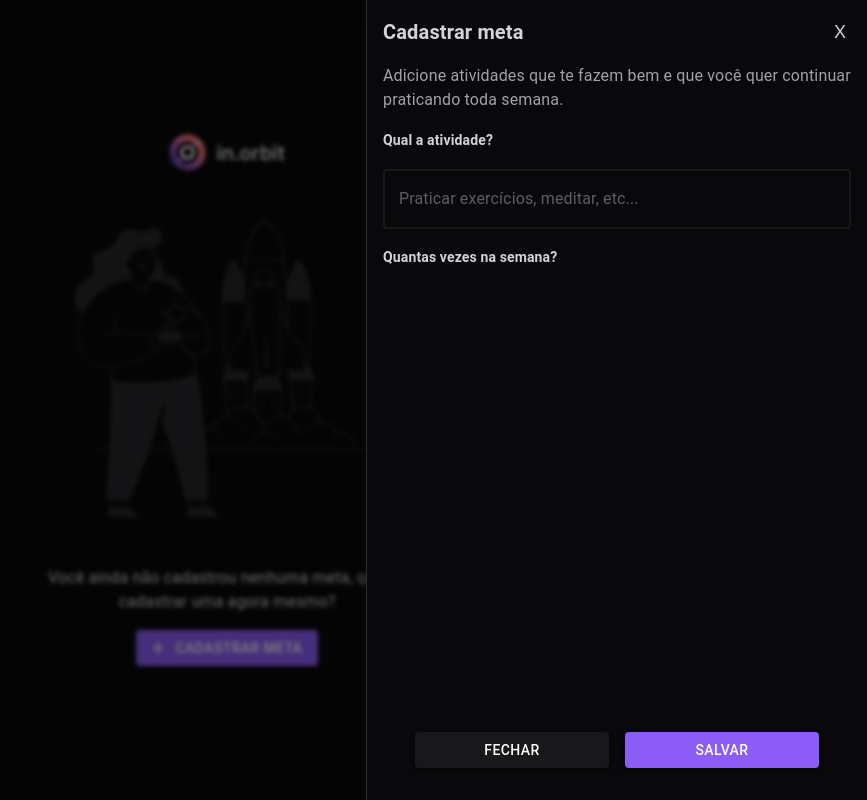
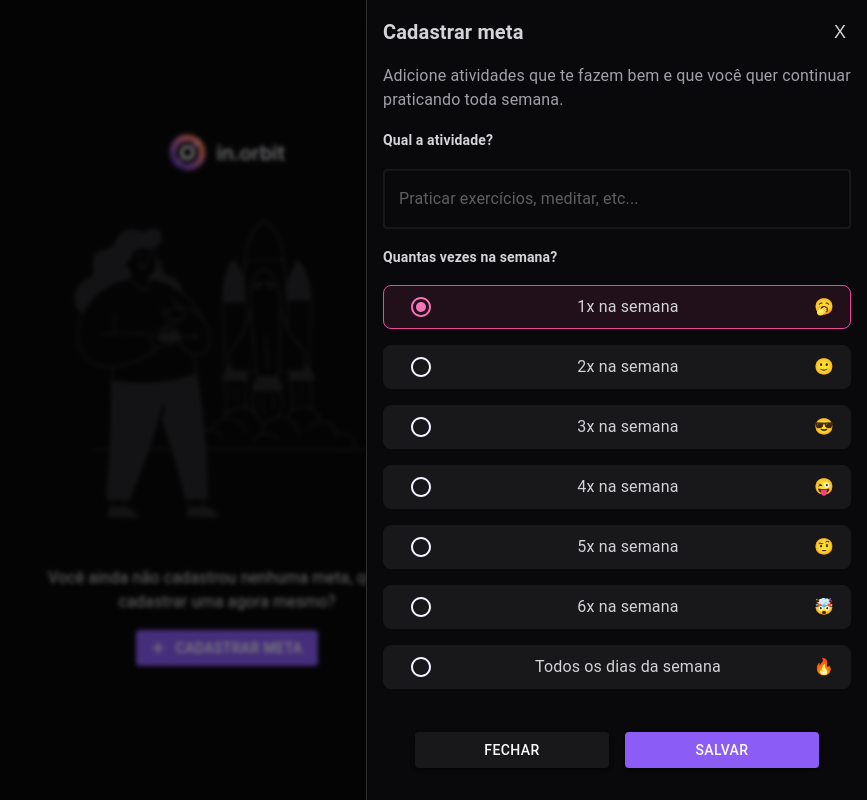
Before and after one commit to Gabrielg2d2/Nlw-Pocket, a React (Vite) app in the folder web/: page / in a window 1280 px wide. Both pictures are taken after a click on the button "CADASTRAR META". Shown: the whole page, without its empty margins (413-1280 px from the left). Built offline with nearby package versions, Linux system fonts and the light colour scheme.

Commit message:
feat: CustomGroupCheck done

```diff
--- /dev/null
+++ b/web/src/pages/Home/template/components/DrawerCreateGoal/components/CustomGroupCheck/components/CustomCheck/index.tsx
@@ -0,0 +1,88 @@
+import { Radio, Stack, Typography } from "@mui/material";
+
+export type ICheckProps = {
+  [key: number]: boolean;
+};
+
+type ICustomCheckProps = {
+  index: number;
+  checked: ICheckProps;
+  setChecked: (value: ICheckProps) => void;
+};
+
+export function CustomCheck(props: ICustomCheckProps) {
+  function iconCkecked(index: number) {
+    switch (index) {
+      case 1:
+        return "🥱";
+      case 2:
+        return "🙂";
+      case 3:
+        return "😎";
+      case 4:
+        return "😜";
+      case 5:
+        return "🤨";
+      case 6:
+        return "🤯";
+      case 7:
+        return "🔥";
+      default:
+        return "";
+    }
+  }
+
+  function handleToggleCheck(index: number) {
+    const newChecked = { ...props.checked };
+
+    for (let i = 1; i <= 7; i++) {
+      newChecked[i] = i <= index;
+    }
+
+    props.setChecked(newChecked);
+  }
+
+  return (
+    <Stack
+      direction="row"
+      alignItems="center"
+      justifyContent="space-between"
+      flex={1}
+      maxHeight={50}
+      bgcolor={props.checked[props.index] ? "#ec489a1b" : "#18181B"}
+      border={
+        props.checked[props.index] ? "1px solid #EC4899" : "1px solid #18181B"
+      }
+      borderRadius={2}
+      px={2}
+      onClick={() => handleToggleCheck(props.index)}
+      sx={{
+        cursor: "pointer",
+        "&:hover": {
+          border: props.checked[props.index]
+            ? "1px solid #cfb1c0"
+            : "1px solid #EC4899",
+        },
+      }}
+    >
+      <Radio
+        color="secondary"
+        checked={props.checked[props.index]}
+        value={props.index}
+        name={`radio-${props.index}`}
+        inputProps={{ "aria-label": `${props.index}x na semana` }}
+        sx={{
+          pointerEvents: "none",
+        }}
+      />
+
+      {props.index === 7 ? (
+        <Typography>Todos os dias da semana</Typography>
+      ) : (
+        <Typography>{props.index}x na semana</Typography>
+      )}
+
+      {iconCkecked(props.index)}
+    </Stack>
+  );
+}
--- /dev/null
+++ b/web/src/pages/Home/template/components/DrawerCreateGoal/components/CustomGroupCheck/index.tsx
@@ -0,0 +1,24 @@
+import { Stack } from "@mui/material";
+import { CustomCheck, ICheckProps } from "./components/CustomCheck";
+
+export type { ICheckProps };
+
+type ICustomGroupCheck = {
+  checked: ICheckProps;
+  setChecked: (value: ICheckProps) => void;
+};
+
+export function CustomGroupCheck(props: ICustomGroupCheck) {
+  return (
+    <Stack gap={2}>
+      {Object.keys(props.checked).map((_, index) => (
+        <CustomCheck
+          key={index}
+          index={index + 1}
+          checked={props.checked}
+          setChecked={props.setChecked}
+        />
+      ))}
+    </Stack>
+  );
+}
--- a/web/src/pages/Home/template/components/DrawerCreateGoal/index.tsx
+++ b/web/src/pages/Home/template/components/DrawerCreateGoal/index.tsx
@@ -2,6 +2,7 @@ import { Stack } from "@mui/material";
 import { DrawerCustom } from "../../../../../components/DrawerCustom";
 import { ButtonClose } from "./components/ButtonClose";
 import { ButtonSave } from "./components/ButtonSave";
+import { CustomGroupCheck, ICheckProps } from "./components/CustomGroupCheck";
 import { DescriptionText } from "./components/DescriptionText";
 import { InputGoal } from "./components/InputGoal";
 import { SubTitle } from "./components/SubTitle";
@@ -9,11 +10,15 @@ import { SubTitle } from "./components/SubTitle";
 type IDrawerCreateGoalProps = {
   open: boolean;
   close: () => void;
+  checked: ICheckProps;
+  setChecked: (value: ICheckProps) => void;
 };
 
 export function DrawerCreateGoal({
   open = false,
   close,
+  checked,
+  setChecked,
 }: IDrawerCreateGoalProps) {
   return (
     <DrawerCustom title="Cadastrar meta" open={open} close={close}>
@@ -29,6 +34,8 @@ export function DrawerCreateGoal({
           <InputGoal />
 
           <SubTitle>Quantas vezes na semana?</SubTitle>
+
+          <CustomGroupCheck checked={checked} setChecked={setChecked} />
         </Stack>
 
         <Stack gap={2} direction="row" pb={4} px={4}>
--- a/web/src/pages/Home/template/index.tsx
+++ b/web/src/pages/Home/template/index.tsx
@@ -1,9 +1,19 @@
 import { useState } from "react";
 import { DrawerCreateGoal } from "./components/DrawerCreateGoal";
+import { ICheckProps } from "./components/DrawerCreateGoal/components/CustomGroupCheck";
 import { TemplateEmptyGoal } from "./components/TemplateEmptyGoal";
 
 export function HomeTemplate() {
   const [openDrawer, setOpenDrawer] = useState(false);
+  const [checked, setChecked] = useState<ICheckProps>({
+    1: true,
+    2: false,
+    3: false,
+    4: false,
+    5: false,
+    6: false,
+    7: false,
+  });
 
   function handleOpenDrawer() {
     setOpenDrawer(true);
@@ -16,7 +26,12 @@ export function HomeTemplate() {
   return (
     <>
       <TemplateEmptyGoal onClickOpenModal={handleOpenDrawer} />
-      <DrawerCreateGoal open={openDrawer} close={handleCloseDrawer} />
+      <DrawerCreateGoal
+        open={openDrawer}
+        close={handleCloseDrawer}
+        checked={checked}
+        setChecked={setChecked}
+      />
     </>
   );
 }
```
